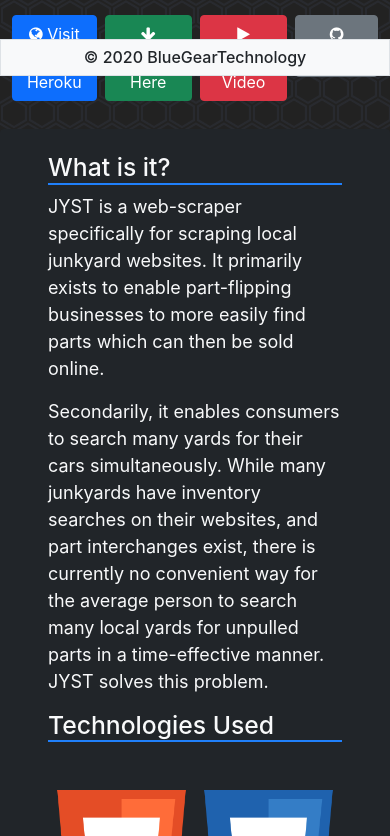
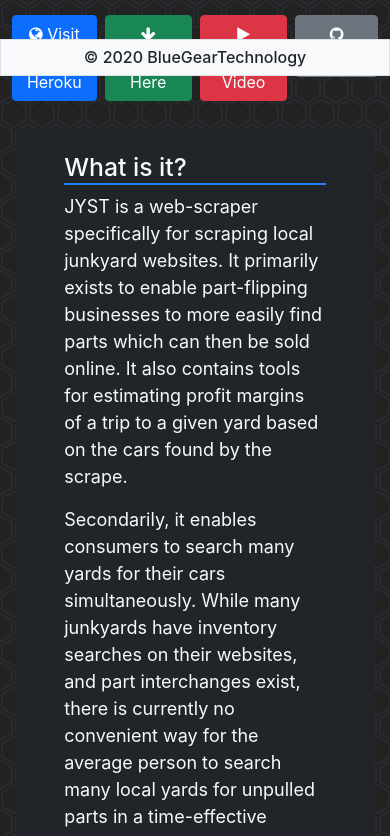
Before and after one commit to bluegeartechnology/portfolio, a React (Create React App) app: page /JYST in a window 390 px wide. Shown: the part 768-1604 px from the top of the page. Built offline with nearby package versions, Linux system fonts and the light colour scheme.

Commit message:
Added bootstrap col classes to make portfolio project pages more mobile-friendly. Added further description to JYST page.

```diff
--- a/src/pages/projects/JYST.js
+++ b/src/pages/projects/JYST.js
@@ -50,11 +50,12 @@ const JYST = () => {
                     <a href="https://github.com/bluegeartechnology/Tomatokei" target='blank'><button className="btn btn-secondary mx-1 my-1"><i className="fa fa-github"></i>&nbsp;GitHub</button></a>
                 </div>
 
-                <div className='container bg-dark rounded px-5 py-4 my-3'>
+                <div className='container col-11 col-sm-10 col-md-10 col-lg-8 col-xl-8 bg-dark rounded px-5 py-4 my-3'>
                     <h2>What is it?</h2>
                     <p>
                         JYST is a web-scraper specifically for scraping local junkyard websites.
                         It primarily exists to enable part-flipping businesses to more easily find parts which can then be sold online.
+                        It also contains tools for estimating profit margins of a trip to a given yard based on the cars found by the scrape.
                     </p>
 
                     <p>
--- a/src/pages/projects/Tomatokei.js
+++ b/src/pages/projects/Tomatokei.js
@@ -50,7 +50,7 @@ const Tomatokei = () => {
                     <a href="https://github.com/bluegeartechnology/Tomatokei" target='blank'><button className="btn btn-secondary mx-1 my-1"><i className="fa fa-github"></i>&nbsp;GitHub</button></a>
                 </div>
 
-                <div className='container bg-dark rounded px-5 py-4 my-3'>
+                <div className='container col-11 col-sm-10 col-md-10 col-lg-8 col-xl-8 bg-dark rounded px-5 py-4 my-3'>
                     <h2>What is it?</h2>
                     <p>Tomatokei is a Pomodoro Clock and Time Management Tool. In particular, it exists to help manage ADHD symptoms and keep users on task.</p>
 
```
